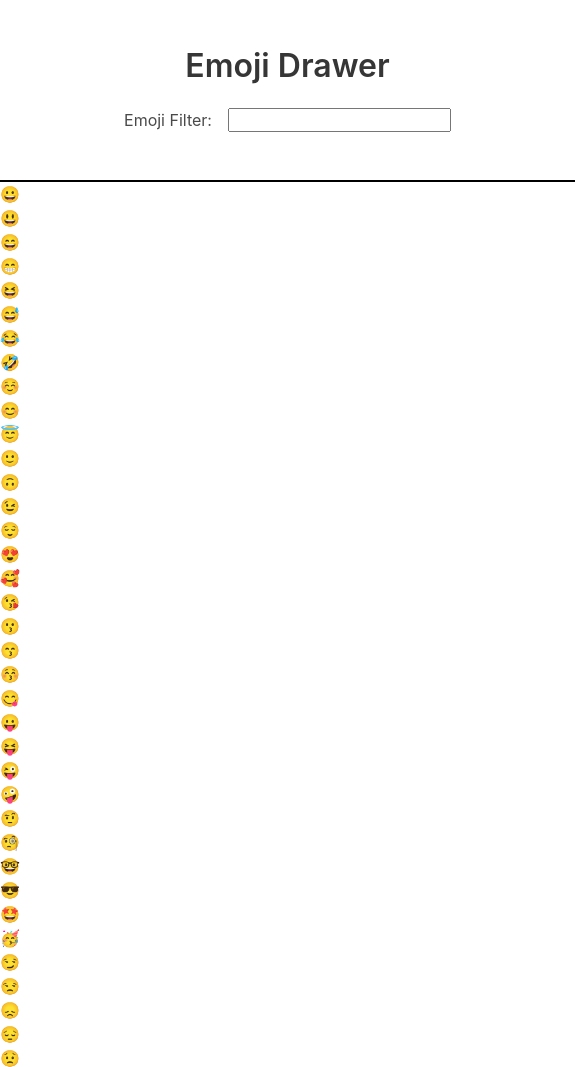
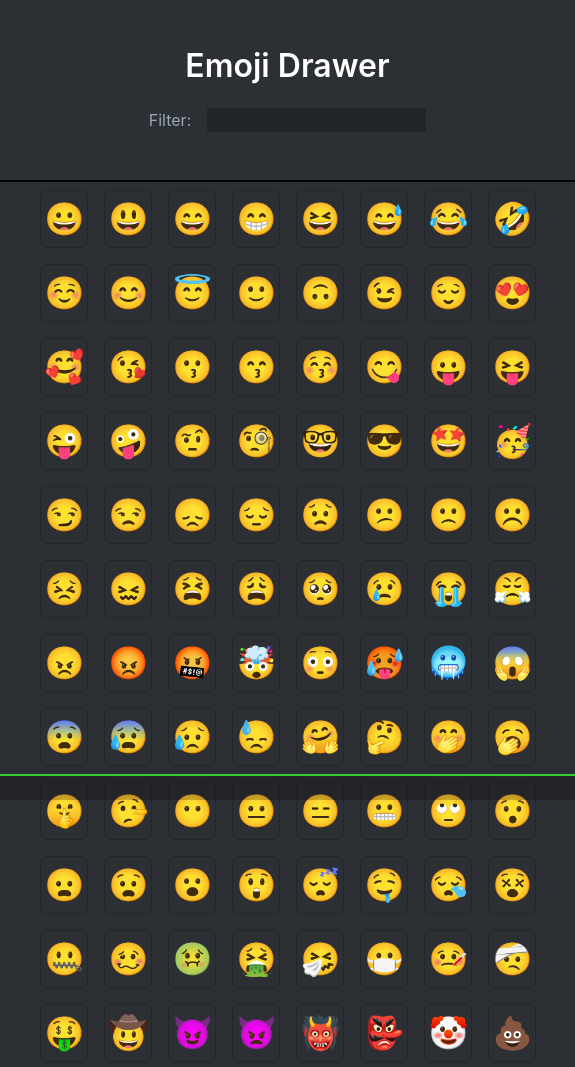
Before and after one commit to funnyboy-roks/emoji-drawer, an Electron app: page index.html in a window 575 px wide. Shown: the top 1067 px of the page. Drawn offline with nearby package versions, Linux system fonts and the light colour scheme.

Commit message:
Add core functionality

```diff
--- a/index.html
+++ b/index.html
@@ -7,7 +7,7 @@
   <meta http-equiv="Content-Security-Policy" content="default-src 'self'; script-src 'self'">
   <meta http-equiv="X-Content-Security-Policy" content="default-src 'self'; script-src 'self'">
   <link rel="stylesheet" href="style.css">
-  <title>Hello World!</title>
+  <title>Emoji Drawer</title>
 </head>
 
 <body>
@@ -16,17 +16,22 @@
   </div>
   <br>
   <div class="is-flex is-justify-content-center is-align-content-center pb-6" id="filter-area">
-    <label for="filter" class="mr-4">Emoji Filter: </label>
+    <label for="filter" class="mr-4">Filter: </label>
     <input type="text" id="filter">
   </div>
 
-  <div id="emojis">
+  <div id="emojis" class="is-flex is-flex-wrap-wrap is-justify-content-center is-align-content-center">
 
+  </div>
+
+  <div id="emoji-info" class="p-3">
+    <span id="icon"></span>
+    <span id="names"></span>
   </div>
 
   <!-- You can also require other files to run in this process -->
   <script src="./emojis.js"></script>
-  <script src="./renderer.js"></script>
+  <script src="./renderer.js" type="module"></script>
 </body>
 
 </html>
--- a/renderer.js
+++ b/renderer.js
@@ -6,41 +6,83 @@
 // process.
 
 const filterInput = document.querySelector('#filter');
-const emojisDiv = document.querySelector('div#emojis');
+const emojisDiv = document.querySelector('#emojis');
+const emojiInfoDiv = document.querySelector('#emoji-info');
+const { clipboard } = require('electron');
 
 let allEmojis = [];
-Object.keys(emojisJson).forEach(key => {
-    const category = emojisJson[key]
-    allEmojis.push(...category.map(emoji => {emoji.category = key; return emoji}));
+Object.keys(emojisJson).forEach((key) => {
+	const category = emojisJson[key];
+	allEmojis.push(
+		...category.map((emoji) => {
+			emoji.category = key;
+			return emoji;
+		})
+	);
 });
 
-const fill = (filter='') => {
-    const outStuff = [];
-    outStuff.push(...allEmojis.filter(emoji => arrHasText(emoji.names.concat(emoji.category), filter)).map(formatEmoji));
-    emojisDiv.innerHTML = outStuff.join('');
+const fill = (filter = '') => {
+	// const outStuff = [];
+	// outStuff.push(
+	emojisDiv.innerHTML = '';
+	allEmojis
+		.filter((emoji) =>
+			arrHasText(emoji.names.concat(emoji.category), filter)
+		)
+		.forEach((e) => emojiToHtml(emojisDiv, e));
+	// );
+	// emojisDiv.innerHTML = outStuff.join('');
 };
 
 const arrHasText = (arr, text) => {
-    for(let n of arr){
-        if(n.includes(text)){
-            return true;
-        }
-    }
-    return false;
+	const isRegex =
+		text.startsWith('/') && text.endsWith('/') && text.length > 1;
+	const regex = isRegex
+		? new RegExp(text.substring(1, text.length - 1))
+		: null;
+	for (let n of arr) {
+		if (!isRegex && n.includes(text.replace(/\:/g, ''))) {
+			return true;
+		}
+		if (isRegex && regex.test(n)) {
+			return true;
+		}
+	}
+	return false;
 };
 
 filterInput.addEventListener('input', (e) => {
-    fill(filterInput.value);
+	fill(filterInput.value);
 });
 
-const formatEmoji = (emoji) => {
-    return `
-    <div>
-        ${emoji.surrogates}
-    </div>
-    `
-}
+const emojiToHtml = (parent, emoji) => {
+	const el = document.createElement('div');
+	el.innerText = emoji.surrogates;
+	el.classList.add(
+		'is-clickable',
+		'emoji',
+		'p-1',
+		'm-2',
+		'has-text-centered'
+	);
+	el.title = `:${emoji.names[0]}:`;
+	el.addEventListener('click', (e) => {
+		copyItem(emoji.surrogates);
+    });
+    el.addEventListener('mouseenter', (e) => {
+        emojiInfo(emoji);
+    });
+
+	parent.appendChild(el);
+};
+
+const emojiInfo = (emoji) => {
+    emojiInfoDiv.querySelector('#icon').innerText = emoji.surrogates;
+    emojiInfoDiv.querySelector('#names').innerText = emoji.names.map(n => `:${n}:`).join(' ');
+};
+
+const copyItem = (text) => clipboard.writeText(text);
 
 fill();
 
-console.log(emojisJson)
+// console.log(emojisJson);
--- a/style.css
+++ b/style.css
@@ -1,5 +1,65 @@
 @import 'node_modules/bulma/css/bulma.min.css';
 
-#filter-area{
-    border-bottom: 2px solid black;
+* {
+    color: #99aab5;
+    transition: all .2s ease-in-out;
 }
+
+.title {
+	color: #fff;
+}
+
+html {
+    background: #2c2f33;
+}
+
+::-webkit-scrollbar{
+    display: none;
+}
+
+#filter-area input{
+    background: #0003;
+    border: none;
+    outline: none;
+}
+
+#filter-area input:hover{
+    background: #0004;
+}
+
+#filter-area input:focus{
+    border-bottom: 2px solid limegreen;
+}
+
+#filter-area {
+	border-bottom: 2px solid black;
+}
+
+.emoji {
+	font-size: 2em;
+	border: 1px solid #23272a;
+	border-radius: 0.2em;
+	width: 1.5em;
+}
+
+.emoji:hover {
+	background: #0004;
+}
+
+#emoji-info {
+	position: fixed;
+	bottom: 0;
+	background: #0003;
+	width: 100%;
+	font-size: 1.2em;
+    text-align: center;
+    border-top: 2px solid limegreen;
+}
+
+#emoji-info #icon {
+	font-size: 2em;
+	vertical-align: middle;
+}
+#emoji-info #names {
+	vertical-align: middle;
+}
```
Also changed, not shown: main.js (+35 -18 lines), README.md.
